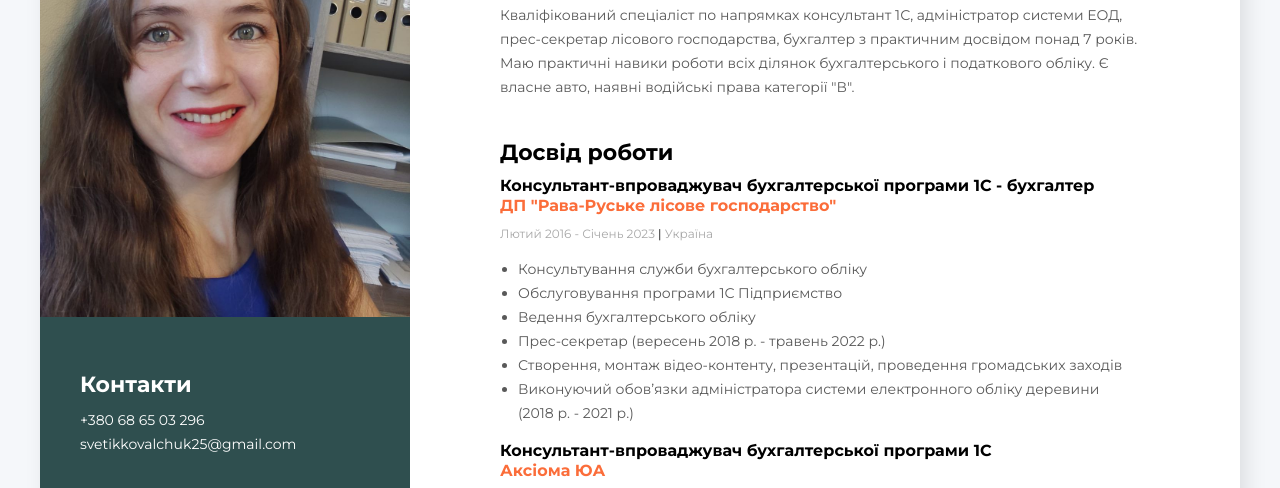
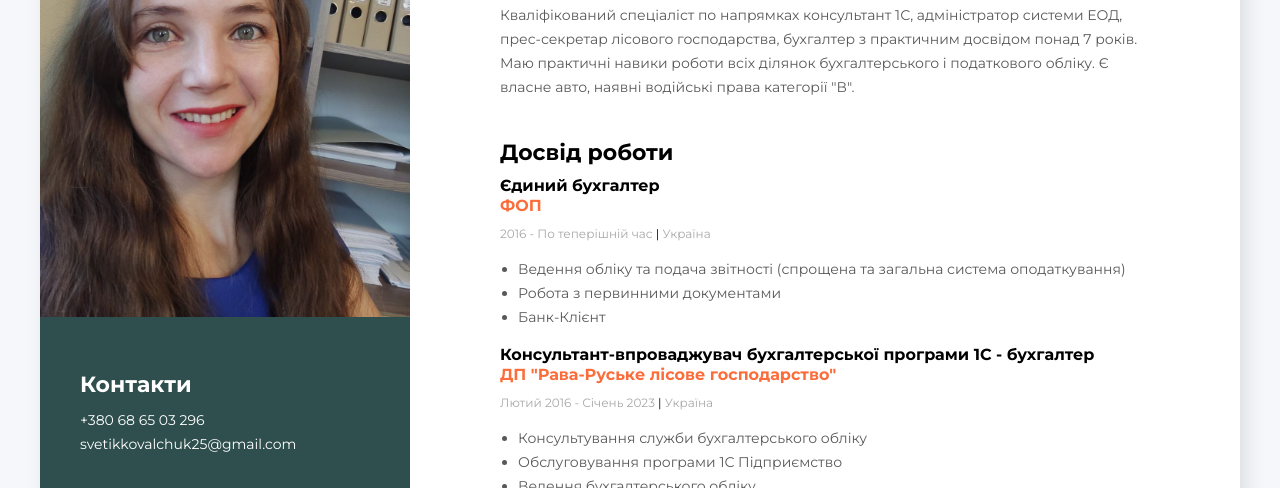
Before and after one commit to Vasia911119/svitlana-resume, a plain HTML site: page index.html in a window 1280 px wide. Shown: the part 255-743 px from the top of the page. Drawn offline with Linux system fonts and the light colour scheme.

Commit message:
fix/company info

```diff
--- a/index.html
+++ b/index.html
@@ -16,7 +16,7 @@
     <!-- Main container -->
     <main class="main-container">
       <!-- Main content sections -->
-      <div class="main-content-section">
+      <section class="main-content-section">
         <!-- About me section -->
         <section class="about-me-section">
           <h2 class="about-me-profession">Бухгалтер, консультант 1С</h2>
@@ -32,6 +32,28 @@
         <!-- My work experience section -->
         <section class="my-work-experience-section">
           <h3 class="main-content-title">Досвід роботи</h3>
+          <!-- Company 4 -->
+          <div class="my-work-experience-company-block">
+            <h4 class="my-work-experience-position">
+              Єдиний бухгалтер
+              <br />
+              <span class="my-work-experience-company">ФОП</span>
+            </h4>
+            <p class="my-work-experience-period">
+              2016 - По теперішній час
+              <span class="my-work-experience-divider">|</span> Україна
+            </p>
+            <ul class="my-work-experience-duties">
+              <li class="my-work-experience-duty">
+                Ведення обліку та подача звітності (спрощена та загальна система
+                оподаткування)
+              </li>
+              <li class="my-work-experience-duty">
+                Робота з первинними документами
+              </li>
+              <li class="my-work-experience-duty">Банк-Клієнт</li>
+            </ul>
+          </div>
           <!-- Company 3 -->
           <div class="my-work-experience-company-block">
             <h4 class="my-work-experience-position">
@@ -127,12 +149,12 @@
         <!-- My education section-->
         <section class="my-education-section">
           <h2 class="main-content-title">Освіта</h2>
-          <h3 class="my-education-place">DAN.IT</h3>
+          <!-- <h3 class="my-education-place">DAN.IT</h3>
           <h4 class="my-speciality">Full stack developer</h4>
           <p class="my-education-period">
             Січень 2023 - Січень 2024
             <span class="my-education-divider">|</span> Україна
-          </p>
+          </p> -->
           <h3 class="my-education-place">
             Національний лісотехнічний університет України
           </h3>
@@ -151,7 +173,7 @@
             <span class="my-education-divider">|</span> Україна
           </p>
         </section>
-      </div>
+      </section>
       <!-- Sidebar section -->
       <aside class="sidebar-section">
         <img class="my-photo" src="img/photo.jpg" alt="my photo" />
```
